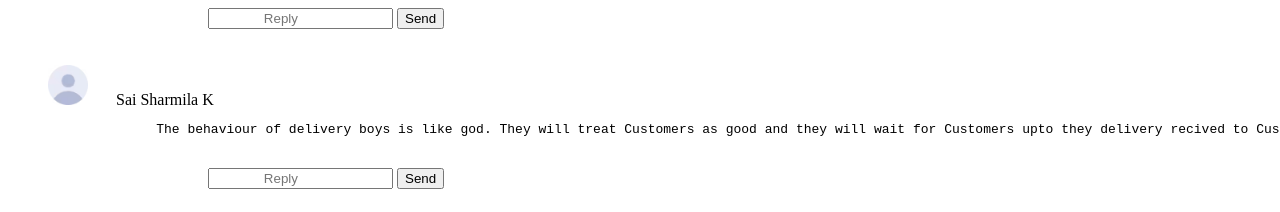
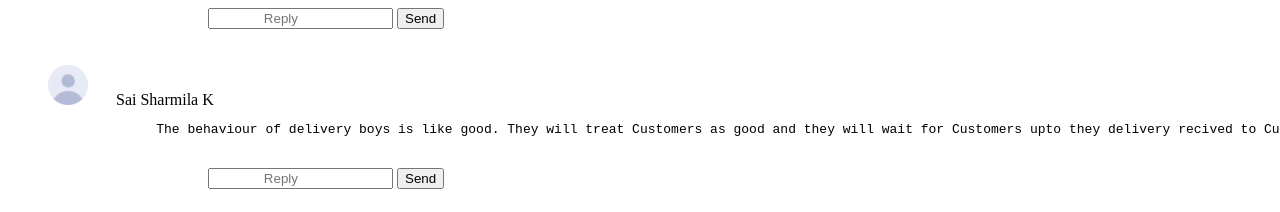
Before and after one commit to sagar-simpleleaner/zomato.github.io, a plain HTML site: page index.html in a window 1280 px wide. Shown: the part 4040-4252 px from the top of the page. Drawn offline with Linux system fonts and the light colour scheme.

Commit message:
Update index.html

```diff
--- a/index.html
+++ b/index.html
@@ -327,7 +327,7 @@
            &nbsp;&nbsp;&nbsp;&nbsp;&nbsp;&nbsp;&nbsp;&nbsp;&nbsp;
         <img src="imgas/User photo.png" alt="User photo" height="40px">
         &nbsp;&nbsp;&nbsp;&nbsp;&nbsp;&nbsp;<label for="Names">Sai Sharmila K</label><br>
-        <pre>                   The behaviour of delivery boys is like god. They will treat Customers as good and they will wait for Customers upto they delivery recived to Customer.</pre>
+        <pre>                   The behaviour of delivery boys is like good. They will treat Customers as good and they will wait for Customers upto they delivery recived to Customer.</pre>
         &nbsp;&nbsp;&nbsp;&nbsp;&nbsp;&nbsp;&nbsp;&nbsp;&nbsp;
         &nbsp;&nbsp;&nbsp;&nbsp;&nbsp;&nbsp;&nbsp;&nbsp;&nbsp;
         &nbsp;&nbsp;&nbsp;&nbsp;&nbsp;&nbsp;&nbsp;&nbsp;&nbsp;
```
